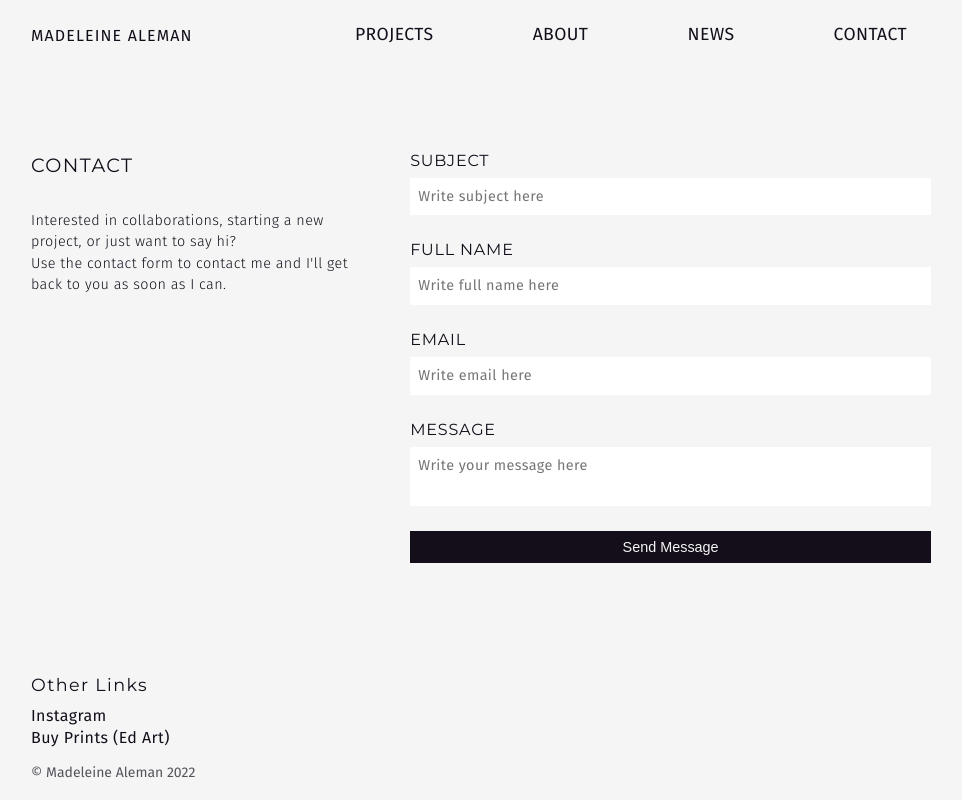
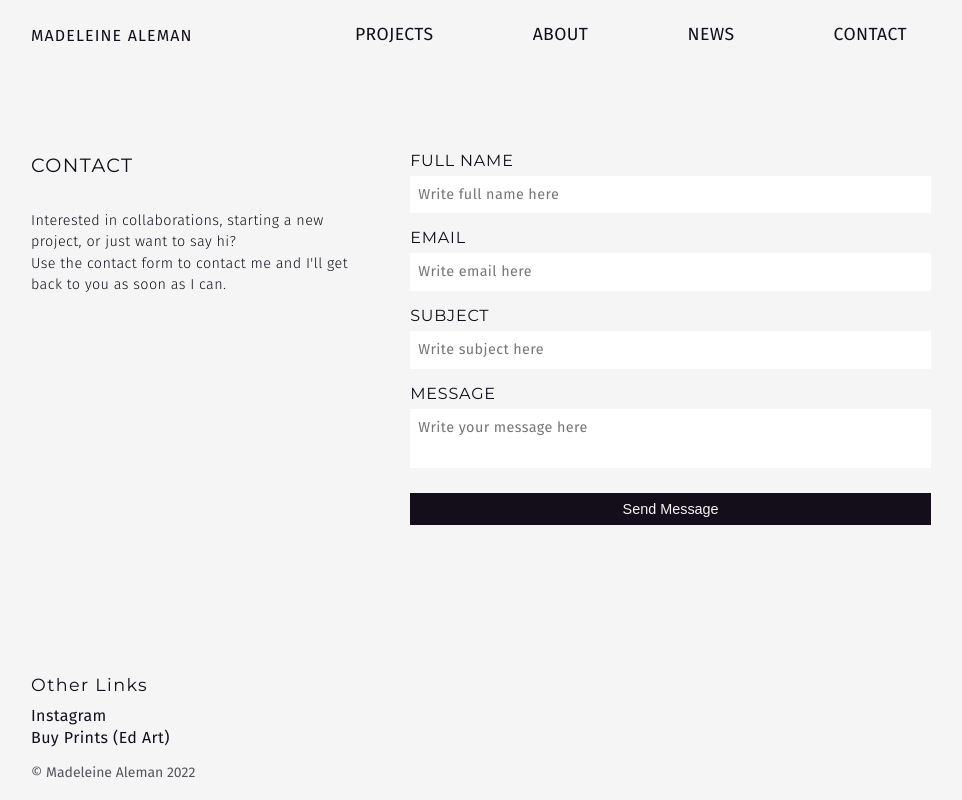
Before and after one commit to islandskan/aleman-prod, a Next.js app: page /contact in a window 1280 px wide. Shown: the whole page, without its empty margins (159-1121 px from the left). Built offline with nearby package versions, Linux system fonts and the light colour scheme.

Commit message:
fix spacing and margins

```diff
--- a/pages/contact.js
+++ b/pages/contact.js
@@ -54,19 +54,6 @@ const Contact = () => {
                     {!sent ? (
                         <form className={styles.form} onSubmit={handleSubmit}>
                             <InputField
-                                labelFor='subject'
-                                labelTitle='Subject'
-                                inputType='text'
-                                inputId='subject'
-                                inputName='subject'
-                                placeholder='Write subject here'
-                                isRequired={false}
-                                labelClass={styles.label}
-                                inputClass={styles.input}
-                                handleClick={handleChange}
-                                value={formData.subject}
-                            />
-                            <InputField
                                 labelFor='fullname'
                                 labelTitle='Full Name'
                                 inputType='text'
@@ -91,6 +78,19 @@ const Contact = () => {
                                 inputClass={styles.input}
                                 handleClick={handleChange}
                                 value={formData.email}
+                            />
+                            <InputField
+                                labelFor='subject'
+                                labelTitle='Subject'
+                                inputType='text'
+                                inputId='subject'
+                                inputName='subject'
+                                placeholder='Write subject here'
+                                isRequired={false}
+                                labelClass={styles.label}
+                                inputClass={styles.input}
+                                handleClick={handleChange}
+                                value={formData.subject}
                             />
                             <TextArea
                                 labelFor='message'
--- a/styles/Contact.module.css
+++ b/styles/Contact.module.css
@@ -5,6 +5,9 @@
 
 .formIntro {
     margin-bottom: 2em;
+}
+
+.contactParagraph {
 }
 
 .formContainer {
@@ -18,7 +21,7 @@
 
 .label {
     font-size: 1rem;
-    margin-bottom: 8px;
+    margin-bottom: 6px;
     letter-spacing: 0.05rem;
     text-transform: uppercase;
     font-weight: 400;
@@ -29,7 +32,7 @@
     font-family: 'Fira Sans', sans-serif;
     font-size: 0.9rem;
     line-height: 1.5;
-    margin-bottom: 25px;
+    margin-bottom: 15px;
 }
 
 .textarea {
```
